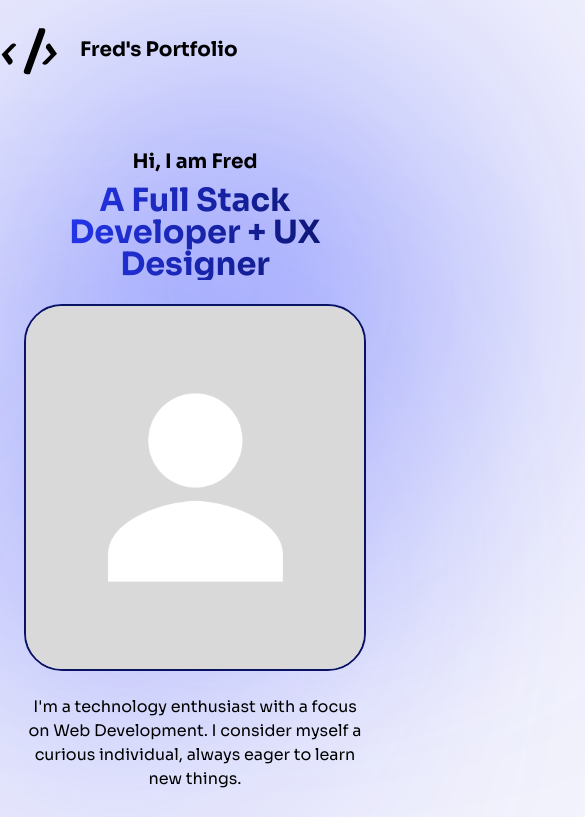
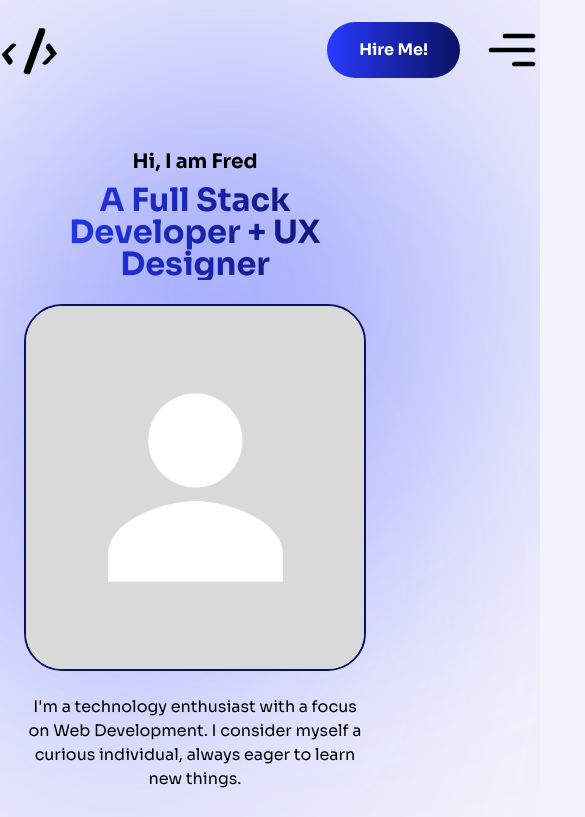
Before and after one commit to TwickE/Portfolio, a Next.js app: page / in a window 390 px wide. Shown: the top 817 px of the page, 585 px wide, since content can reach past the window. Built offline with nearby package versions, Linux system fonts and the light colour scheme.

Commit message:
Started making the Navbar responsive

```diff
--- a/components/Navbar.tsx
+++ b/components/Navbar.tsx
@@ -7,7 +7,7 @@ import useOpenLink from '@/hooks/useOpenLink';
 import { usePathname } from 'next/navigation';
 import { useState, useEffect } from 'react';
 import { FaSun, FaMoon, FaChevronDown } from "react-icons/fa";
-import { CgDarkMode } from "react-icons/cg";
+import { CgDarkMode, CgMenuRight  } from "react-icons/cg";
 
 const Navbar = () => {
     // State to track whether the page has been scrolled
@@ -83,8 +83,8 @@ const Navbar = () => {
 
     return (
         <header className={`${scrolled ? 'bg-light-glass-bg dark:bg-dark-glass-bg shadow-[0_0_30px_3px_rgba(40,58,255,0.25)] backdrop-blur-sm sticky top-0 z-50' : ''} text-xl w-full h-full text-black dark:text-white font-bold sticky top-0 z-50 transition-colors duration-300`}>
-            <div className='flex items-center justify-between gap-5 w-[1320px] h-25 m-auto'>
-                <Link href='/' className='flex items-center gap-5 no-underline'>
+            <div className='flex items-center justify-between w-[1320px] h-25 m-auto max-5xl:w-[1140px] max-4xl:w-[960px] max-3xl:w-[800px] max-2xl:w-[700px] max-xl:w-[540px]'>
+                <Link href='/' className='flex items-center gap-5 no-underline max-4xl:gap-2'>
                     <Image
                         src="/assets/icons/logoLight.svg"
                         width={60}
@@ -99,10 +99,10 @@ const Navbar = () => {
                         alt="Logo dark"
                         className="hidden dark:block"
                     />
-                    <p>Fred&apos;s Portfolio</p>
+                    <p className='max-3xl:text-base max-2xl:hidden'>Fred&apos;s Portfolio</p>
                 </Link>
-                <div className='flex items-center gap-12'>
-                    <nav className='flex gap-12 text-base'>
+                <div className='flex items-center gap-12 max-4xl:gap-6'>
+                    <nav className='flex gap-12 text-base max-4xl:gap-6 max-xl:hidden'>
                         <Link href="/" className={getLinkClassName('/')}>Home</Link>
                         <Link href="/about" className={getLinkClassName('/about')}>About</Link>
                         <Link href="/projects" className={getLinkClassName('/projects')}>Projects</Link>
@@ -114,15 +114,15 @@ const Navbar = () => {
                             </div>
                             <span className='absolute inset-x-0 h-[38px] top-full' />{/* Invisible hover extender */}
                             <ul className='absolute top-[62px] flex flex-col gap-1 left-0 bg-light-mode-100 dark:bg-dark-mode-100 rounded-md p-1 scale-y-0 origin-top opacity-0 group-hover:scale-y-100 group-hover:opacity-100 transition-[transform,opacity,scale] duration-600 shadow-[0_0_20px_rgba(40,58,255,0.5)]'>
-                                <li className={`${activeTheme === 'light' ? 'bg-primary text-white' : 'hover:bg-secondary/50'} flex gap-2 py-2 pl-2 pr-12 rounded-xs cursor-pointer transition-[background]`} onClick={() => setActiveTheme('light')}>
+                                <li className={`${activeTheme === 'light' ? 'bg-primary text-white' : 'hover:bg-secondary/50'} flex gap-2 py-2 pl-2 pr-12 rounded-xs cursor-pointer transition-[background] duration-300`} onClick={() => setActiveTheme('light')}>
                                     <FaSun size={20} />
                                     <p>Light</p>
                                 </li>
-                                <li className={`${activeTheme === 'dark' ? 'bg-primary text-white' : 'hover:bg-secondary/50'} flex gap-2 py-2 pl-2 pr-12 rounded-xs cursor-pointer transition-[background]`} onClick={() => setActiveTheme('dark')}>
+                                <li className={`${activeTheme === 'dark' ? 'bg-primary text-white' : 'hover:bg-secondary/50'} flex gap-2 py-2 pl-2 pr-12 rounded-xs cursor-pointer transition-[background] duration-300`} onClick={() => setActiveTheme('dark')}>
                                     <FaMoon size={20} />
                                     <p>Dark</p>
                                 </li>
-                                <li className={`${activeTheme === 'system' ? 'bg-primary text-white' : 'hover:bg-secondary/50'} flex gap-2 py-2 pl-2 pr-12 rounded-xs cursor-pointer transition-[background]`} onClick={() => setActiveTheme('system')}>
+                                <li className={`${activeTheme === 'system' ? 'bg-primary text-white' : 'hover:bg-secondary/50'} flex gap-2 py-2 pl-2 pr-12 rounded-xs cursor-pointer transition-[background] duration-300`} onClick={() => setActiveTheme('system')}>
                                     <CgDarkMode size={20} />
                                     <p>System</p>
                                 </li>
@@ -134,6 +134,7 @@ const Navbar = () => {
                         containerClasses='px-8 py-4'
                         clickFunction={useOpenLink("https://www.linkedin.com/in/frederico-silva-727a8b21a/")}
                     />
+                    <CgMenuRight size={56} className='hidden max-xl:block' />
                 </div>
             </div>
         </header>
```
